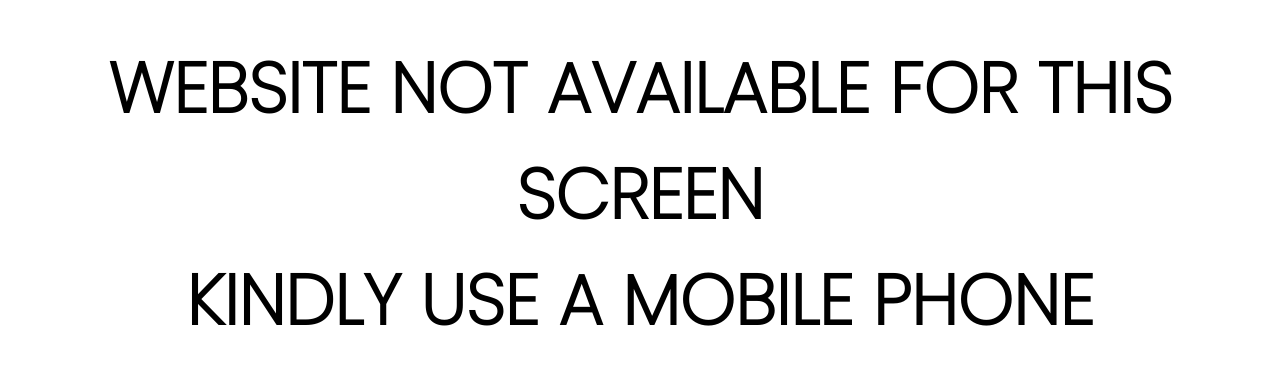
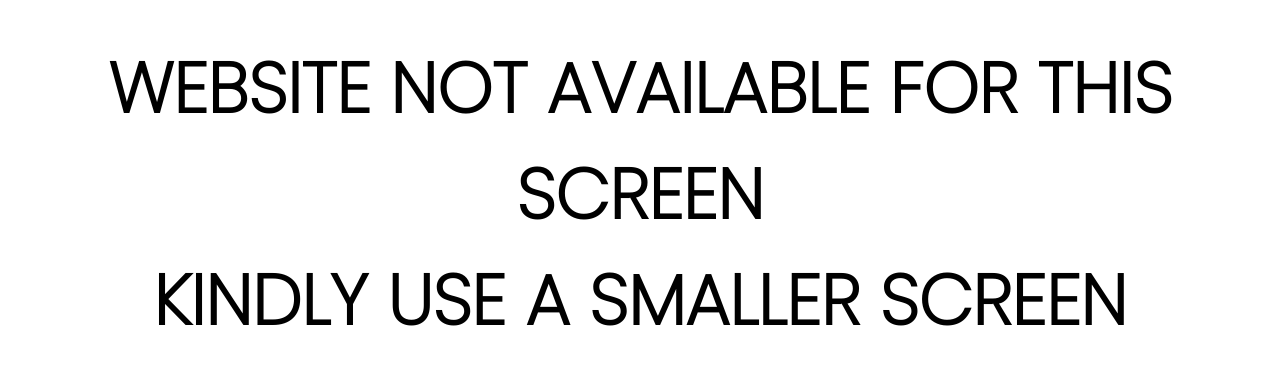
Before and after one commit to Tobbie123github/carDealerWebsite, a plain HTML site: page index.html in a window 1280 px wide. Shown: the part 205-570 px from the top of the page. Drawn offline with nearby package versions, Linux system fonts and the light colour scheme; a web font is replaced by a local one.

Commit message:
Update index.html

```diff
--- a/index.html
+++ b/index.html
@@ -37,7 +37,7 @@
 
 <body>
   <section id="not-supported">
-  <h1>WEBSITE NOT AVAILABLE FOR THIS SCREEN <br> KINDLY USE A MOBILE PHONE</h1>
+  <h1>WEBSITE NOT AVAILABLE FOR THIS SCREEN <br> KINDLY USE A SMALLER SCREEN</h1>
 </section>
 
 
```
